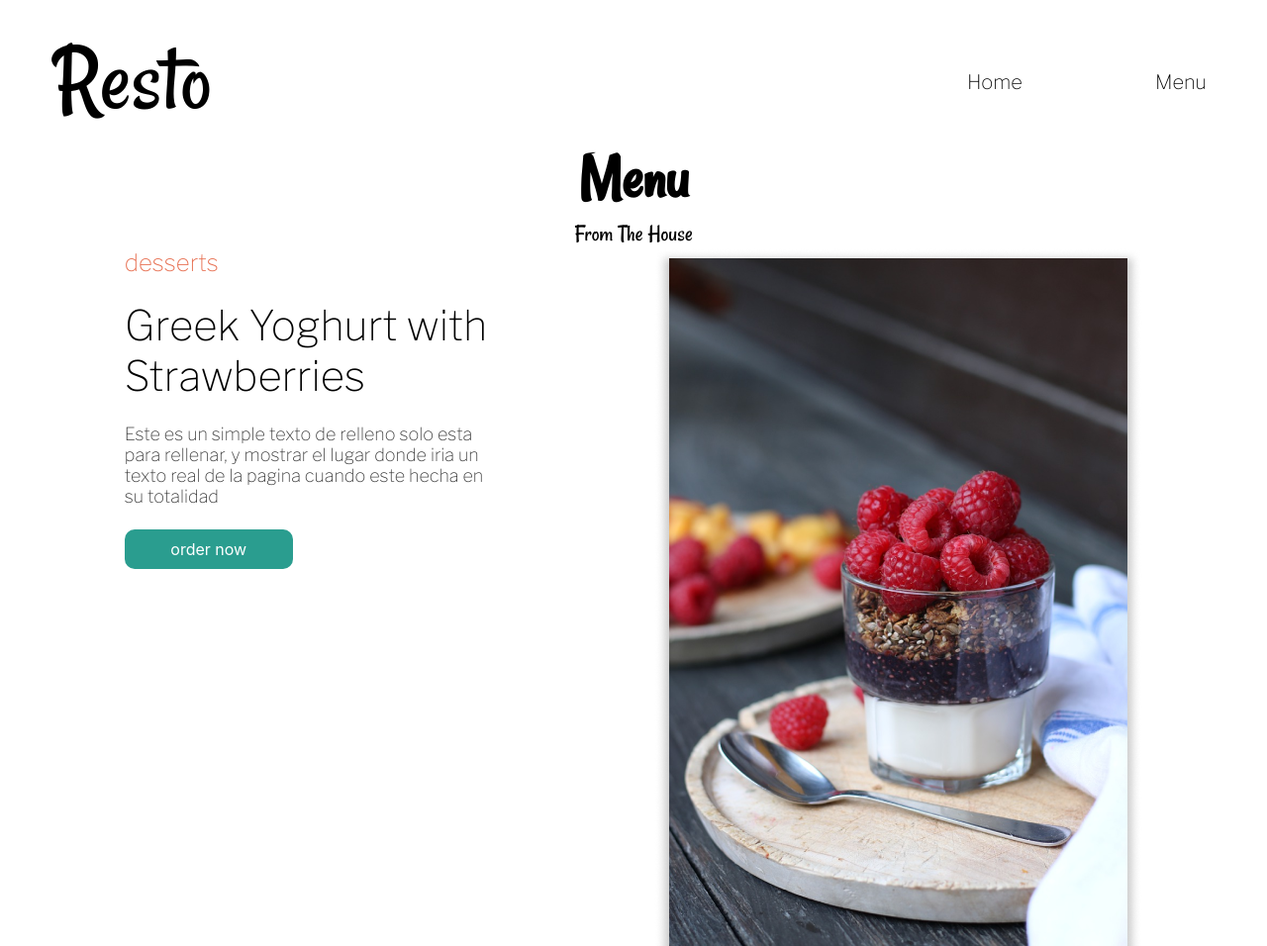
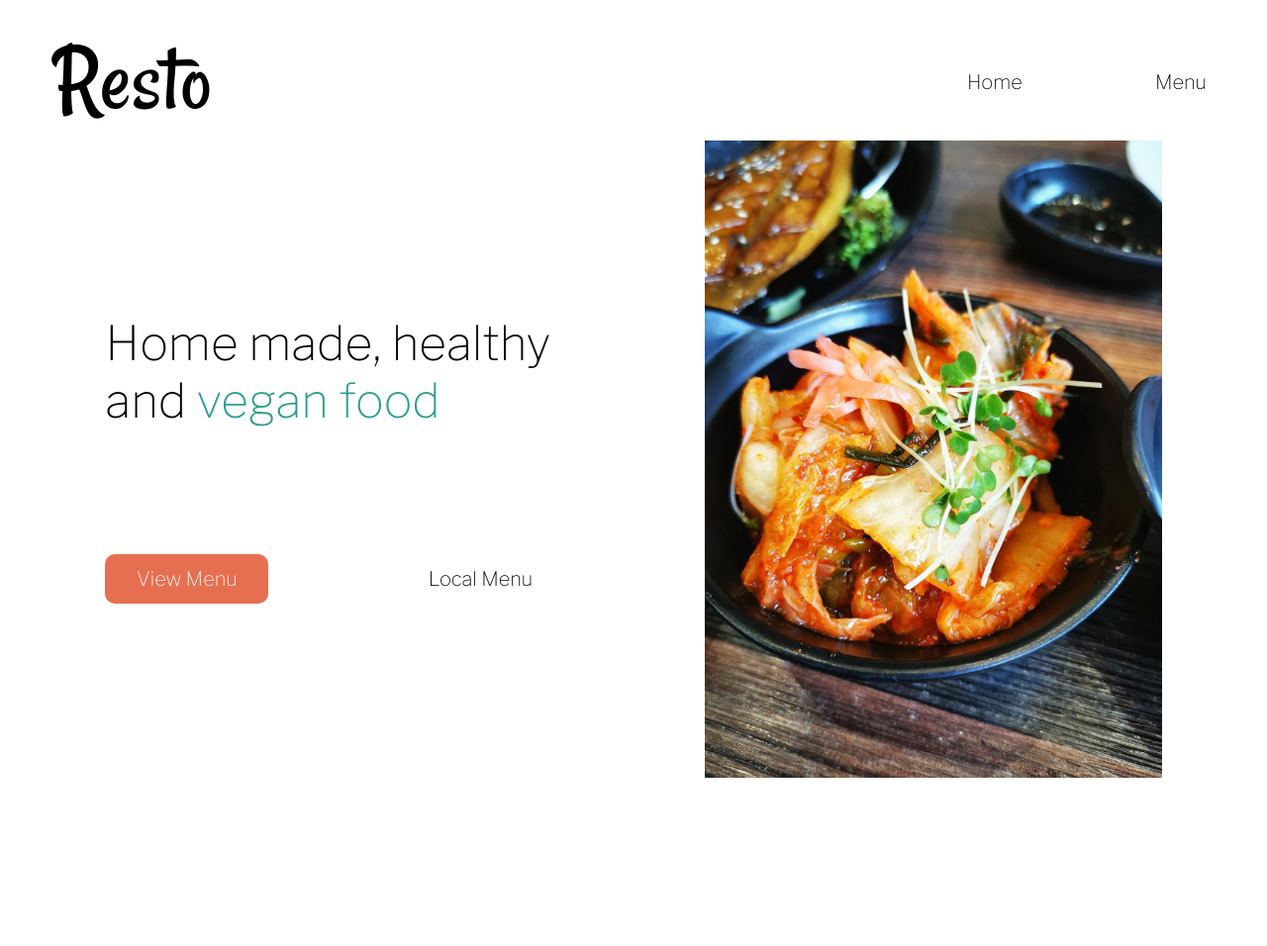
Before and after one commit to mothibimalebana/resto, a website built with webpack: page src/template.html in a window 1280 px wide. Shown: the top 956 px of the page at 99% size. After the commit the page ends 800 px from the top, so only its background shows below. Built offline with nearby package versions, Linux system fonts and the light colour scheme.

Commit message:
ready for production

```diff
--- a/src/index.js
+++ b/src/index.js
@@ -2,5 +2,19 @@ import { getHomePage } from "./js/home";
 import { getMenuPage } from "./js/menu";
 
 const screenController = (function (){
-    getMenuPage();
+    const content = document.getElementById("content")
+    getHomePage();
+
+    const homeButton = document.getElementById("home");
+    const menuButton = document.getElementById("menu");
+
+    homeButton.addEventListener("click", () => {
+        content.innerHTML = "";
+        getHomePage();
+    })
+    menuButton.addEventListener("click", () => {
+        content.innerHTML = "";
+
+    })
+
 })();
--- a/src/js/menu.js
+++ b/src/js/menu.js
@@ -98,8 +98,8 @@ const menuPage = (function (){
         menuContainer.appendChild(menuItems2);
 
         content.appendChild(menuContainer);
+        return content.innerHTML;
     }
-
     return {getMenuPage}
 })();
 
--- a/src/template.html
+++ b/src/template.html
@@ -13,8 +13,8 @@
                 <h4>Resto</h4>
             </div>
             <div class="navLeft">
-                <button>Home</button>
-                <button>Menu</button>
+                <button id="home">Home</button>
+                <button id="menu">Menu</button>
             </div>
         </nav>
     </header>
```
